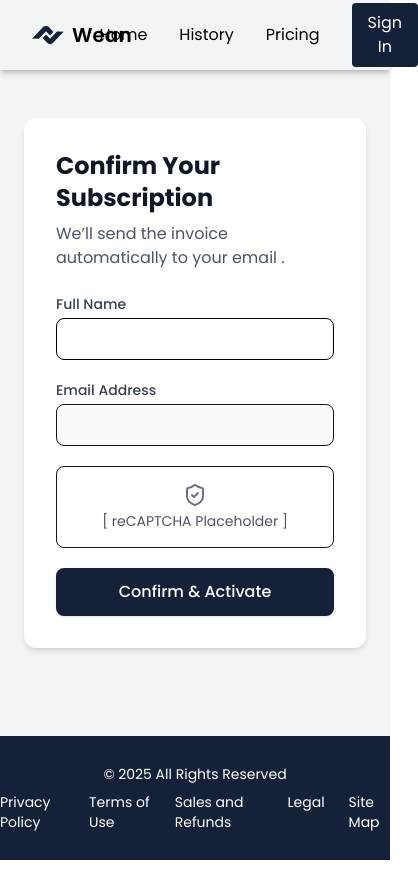
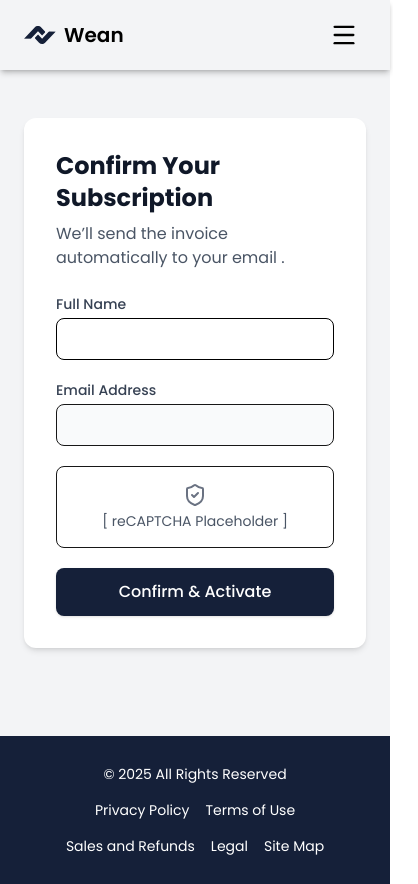
Before and after one commit to tiarrasyid/wean, a Next.js app: page /confirm-plan in a window 390 px wide. Shown: the whole page, 418 px wide, since content can reach past the window. Before the commit the page ends 860 px from the top, so only its background shows below. Built offline with nearby package versions, Linux system fonts and the light colour scheme; no server answers.

Commit message:
navbar and footer responsive

```diff
--- a/components/Footer.tsx
+++ b/components/Footer.tsx
@@ -1,13 +1,12 @@
 "use client";
-
 import Link from "next/link";
 
 export default function Footer() {
   return (
     <footer className="bg-[#152039] text-white py-7 mt-10">
-      <div className="container mx-auto flex flex-col md:flex-row justify-between items-center text-sm">
-        <p className="mb-2 md:mb-0">© 2025 All Rights Reserved</p>
-        <div className="flex space-x-6">
+      <div className="container mx-auto flex flex-col md:flex-row justify-between items-center gap-4 px-6 text-sm">
+        <p className="text-center md:text-left">© 2025 All Rights Reserved</p>
+        <div className="flex flex-wrap justify-center md:justify-end gap-4">
           <Link href="/privacy-policy" className="hover:underline">
             Privacy Policy
           </Link>
--- a/components/Navbar.tsx
+++ b/components/Navbar.tsx
@@ -2,17 +2,21 @@
 import Link from "next/link";
 import Logo from "./Logo";
 import { UserButton, SignInButton, useUser } from "@clerk/nextjs";
+import { useState } from "react";
+import { Menu, X } from "lucide-react";
 
 const Navbar = () => {
   const { isSignedIn } = useUser();
+  const [isOpen, setIsOpen] = useState(false);
 
   return (
-    <nav className="flex justify-between items-center h-[70px] bg-gray-100 px-8 shadow-md shadow-black/20">
+    <nav className="bg-gray-100 shadow-md shadow-black/20">
+      <div className="container mx-auto flex justify-between items-center h-[70px] px-6">
         {/* Logo */}
         <Logo />
 
-      {/* Navigation Items */}
-      <div className="flex gap-8 items-center">
+        {/* Desktop Menu */}
+        <div className="hidden md:flex gap-8 items-center">
           <Link href="/" className="text-black hover:underline">
             Home
           </Link>
@@ -40,6 +44,47 @@ const Navbar = () => {
             </>
           )}
         </div>
+
+        {/* Mobile Menu Button */}
+        <button
+          className="md:hidden p-2 text-black"
+          onClick={() => setIsOpen(!isOpen)}
+        >
+          {isOpen ? <X size={28} /> : <Menu size={28} />}
+        </button>
+      </div>
+
+      {/* Mobile Menu */}
+      {isOpen && (
+        <div className="md:hidden bg-gray-100 border-t border-gray-200 px-6 py-4 space-y-4">
+          <Link href="/" className="block text-black hover:underline">
+            Home
+          </Link>
+          <Link href="/history" className="block text-black hover:underline">
+            History
+          </Link>
+
+          {isSignedIn ? (
+            <>
+              <Link href="/dashboard" className="block text-black hover:underline">
+                Dashboard
+              </Link>
+              <UserButton afterSignOutUrl="/" />
+            </>
+          ) : (
+            <>
+              <Link href="/pricing" className="block text-black hover:underline">
+                Pricing
+              </Link>
+              <SignInButton mode="modal">
+                <button className="w-full bg-[#152039] text-white px-4 py-2 rounded hover:bg-[#1e2a4a] transition">
+                  Sign In
+                </button>
+              </SignInButton>
+            </>
+          )}
+        </div>
+      )}
     </nav>
   );
 };
```
Lines whose indentation alone changed are shown as unchanged.
